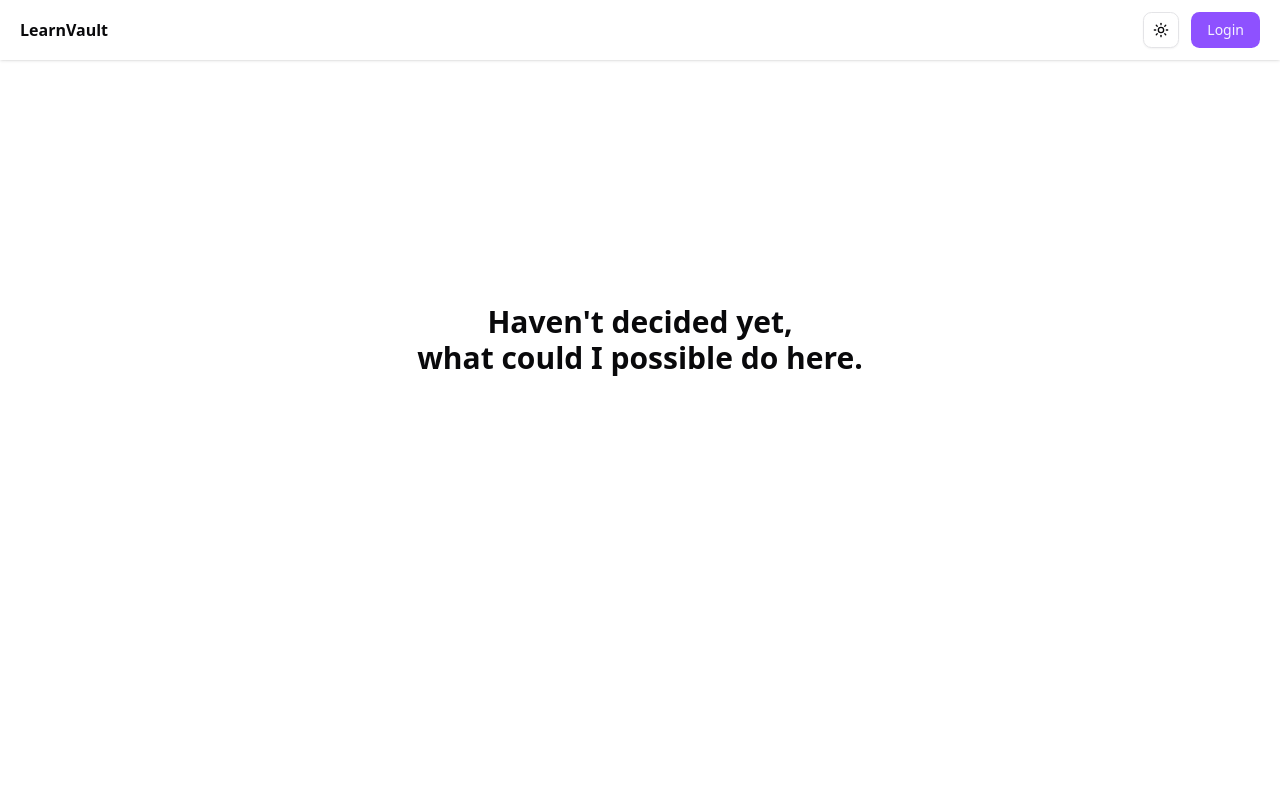
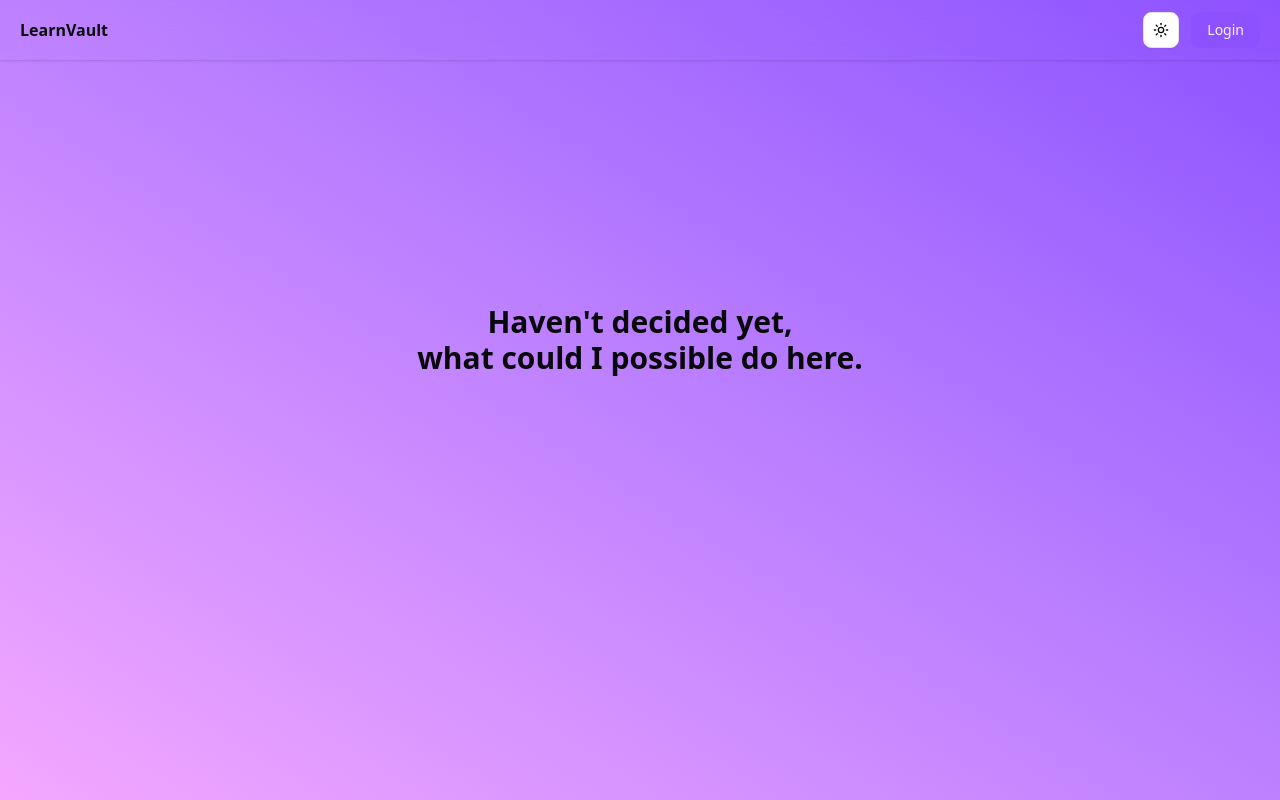
Before and after one commit to FlaBingo/Learn_Vault, a Next.js app: page /repo in a window 1280 px wide. Built offline with nearby package versions, Linux system fonts and the light colour scheme; no server answers.

Commit message:
- updating backgrounds of the page

```diff
--- a/src/app/layout.tsx
+++ b/src/app/layout.tsx
@@ -29,7 +29,7 @@ export default function RootLayout({
   return (
     <html lang="en" suppressHydrationWarning>
       <body
-        className={`${geistSans.variable} ${geistMono.variable} antialiased`}
+        className={`${geistSans.variable} ${geistMono.variable} min-h-screen antialiased bg-linear-to-bl from-violet-500 to-fuchsia-300 dark:bg-linear-to-bl dark:from-violet-800 dark:to-gray-700`}
       >
         <ThemeProvider
           attribute="class"
--- a/src/features/content-block/components/ContentBlockGroup.tsx
+++ b/src/features/content-block/components/ContentBlockGroup.tsx
@@ -46,7 +46,7 @@ export default function ContentBlockGroup({
 
   return (
     <div>
-      <Card className="dark:border-gray-600">
+      <Card className="dark:border-gray-600 bg-gray-100 dark:bg-gray-700 backdrop-blur-lg">
         <CardContent onClick={handleClickFocus} className="min-h-[500px]">
           {children}
           {((userId && role !== "viewer" && role !== undefined) || owner) && (
```
